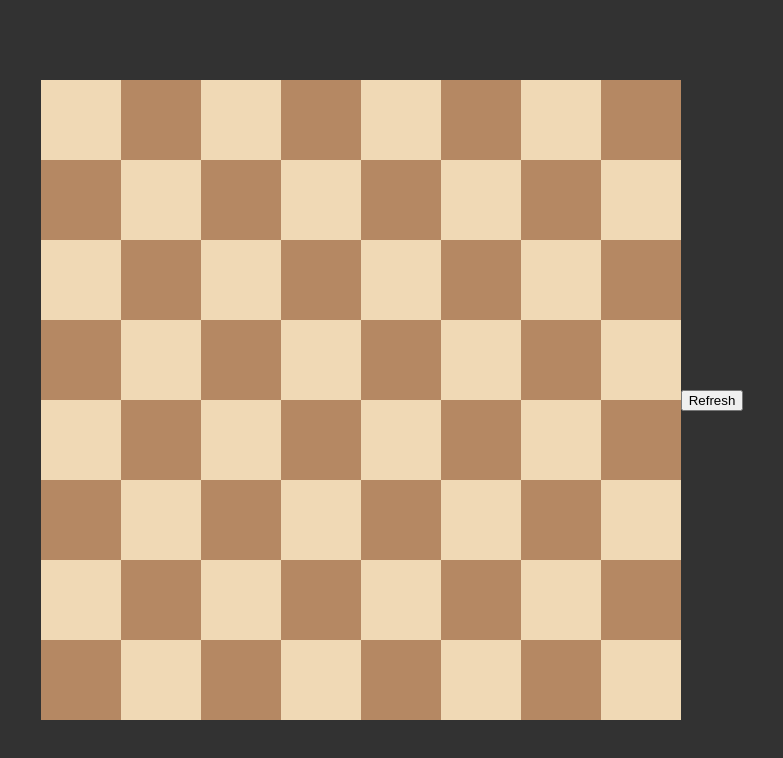
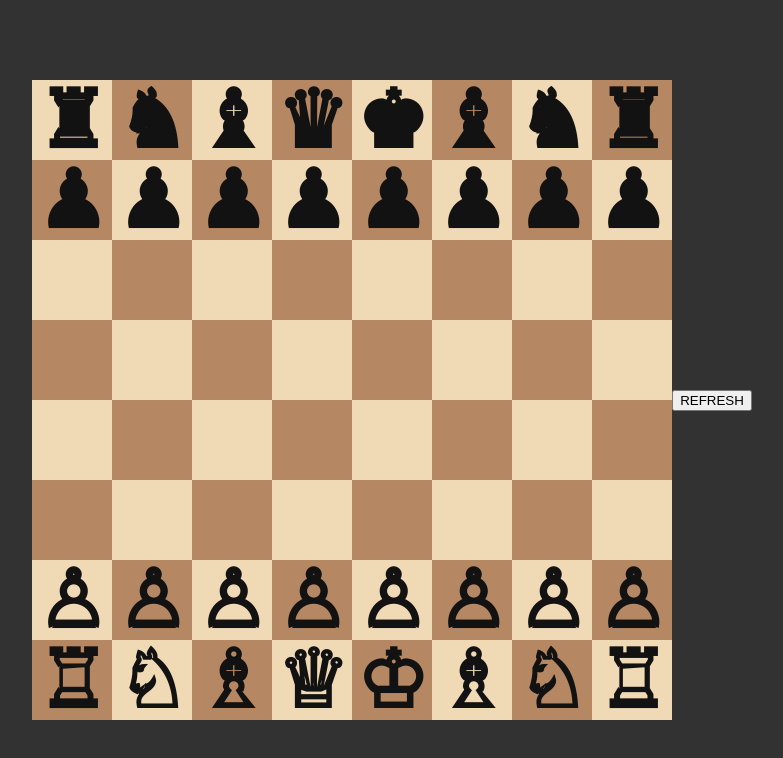
Before and after one commit to Linksyyy/TabuleiroXadrez, a plain HTML site: page index.html in a window 1280 px wide. Shown: the whole page, without its empty margins (248-1031 px from the left). Drawn offline with Linux system fonts and the light colour scheme.

Commit message:
Add files via upload

```diff
--- a/index.html
+++ b/index.html
@@ -91,7 +91,7 @@
             <div class="square" id="h8"></div>
         </div>
     </div>
-    <button class="button">Refresh</button>
+    <button class="button">REFRESH</button>
 </body>
 <script src="main.js"></script>
 </html>
--- a/main.js
+++ b/main.js
@@ -1,5 +1,6 @@
 const HTMLboard = document.querySelector('.board')
 const button = document.querySelector('.button')
+
 function Chess() {
     //white piecies:
     const KW = '&#9812'
@@ -26,19 +27,25 @@ function Chess() {
         [PW, PW, PW, PW, PW, PW, PW, PW],//2
         [TW, NW, BW, QW, KW, BW, NW, TW]//1
     ]
-}
-Object.prototype.refresh = function (HTMLboard) {
-    for (let i = 1; i <= 15; i += 2) {
-        for (let j = 1; j <= 15; j += 2) {
-            if(this.board[(i - 1)/2][(j - 1)/2] == 0) break
-            HTMLboard.childNodes[j].childNodes[i].innerHTML = this.board[(i - 1)/2][(j - 1)/2]
+    this.refresh = function (HTMLboard) {
+        for (let i = 1; i <= 15; i += 2) {
+            for (let j = 1; j <= 15; j += 2) {
+                let actualSquare = HTMLboard.childNodes[j].childNodes[i]
+                let actualPiece = this.board[(i - 1)/2][(j - 1)/2]
+                if(actualPiece != 0) actualSquare.innerHTML = actualPiece
+            }
         }
     }
 }
 
 
 const Xadrez = new Chess()
+document.addEventListener('DOMContentLoaded', (event) => {
+    Xadrez.refresh(HTMLboard)
+})
+
 button.addEventListener('click', (event) => {
     Xadrez.refresh(HTMLboard)
+    console.log('clicked')
 })
-console.log(HTMLboard)
+console.log(Xadrez.board)
```
